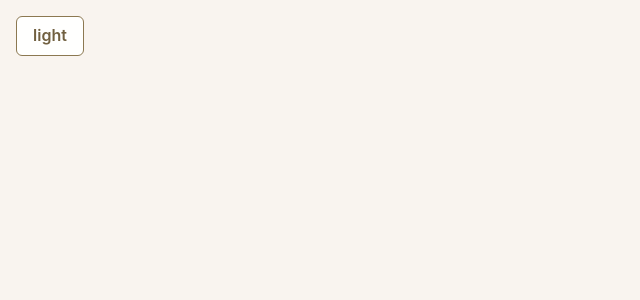
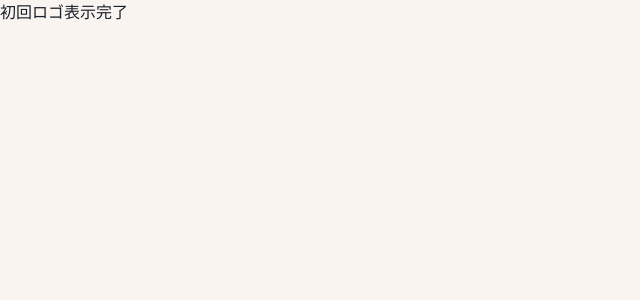
Before and after one commit to niiharamegumu/OneDrip, a Next.js app: page / in a window 1280 px wide. Shown: the top 300 px of the page, without its empty margins (0-640 px from the left). Built offline with nearby package versions, Linux system fonts and the light colour scheme.

Commit message:
add: Show logo at inital loading.

```diff
--- a/src/pages/index.tsx
+++ b/src/pages/index.tsx
@@ -1,21 +1,20 @@
-import { Button, Container, useColorMode } from '@chakra-ui/react'
 import type { NextPage } from 'next'
 
+import Logo from '@/components/atoms/Logo'
+import FullScreenCenter from '@/components/template/FullScreenCenter'
+import { useInitalLoading } from '@/hooks/useInitalLoading'
+
 const Home: NextPage = () => {
-  const { colorMode, toggleColorMode } = useColorMode()
-  return (
-    <Container maxW="container.xl" my={4}>
-      <Button
-        bg="sTButton"
-        border="1px solid"
-        borderColor="sTSecondColor"
-        color="sTParagraph"
-        onClick={toggleColorMode}
-      >
-        {colorMode}
-      </Button>
-    </Container>
-  )
+  const isLoading = useInitalLoading(2000)
+
+  if (isLoading) {
+    return (
+      <FullScreenCenter>
+        <Logo />
+      </FullScreenCenter>
+    )
+  }
+  return <p>初回ロゴ表示完了</p>
 }
 
 export default Home
```
